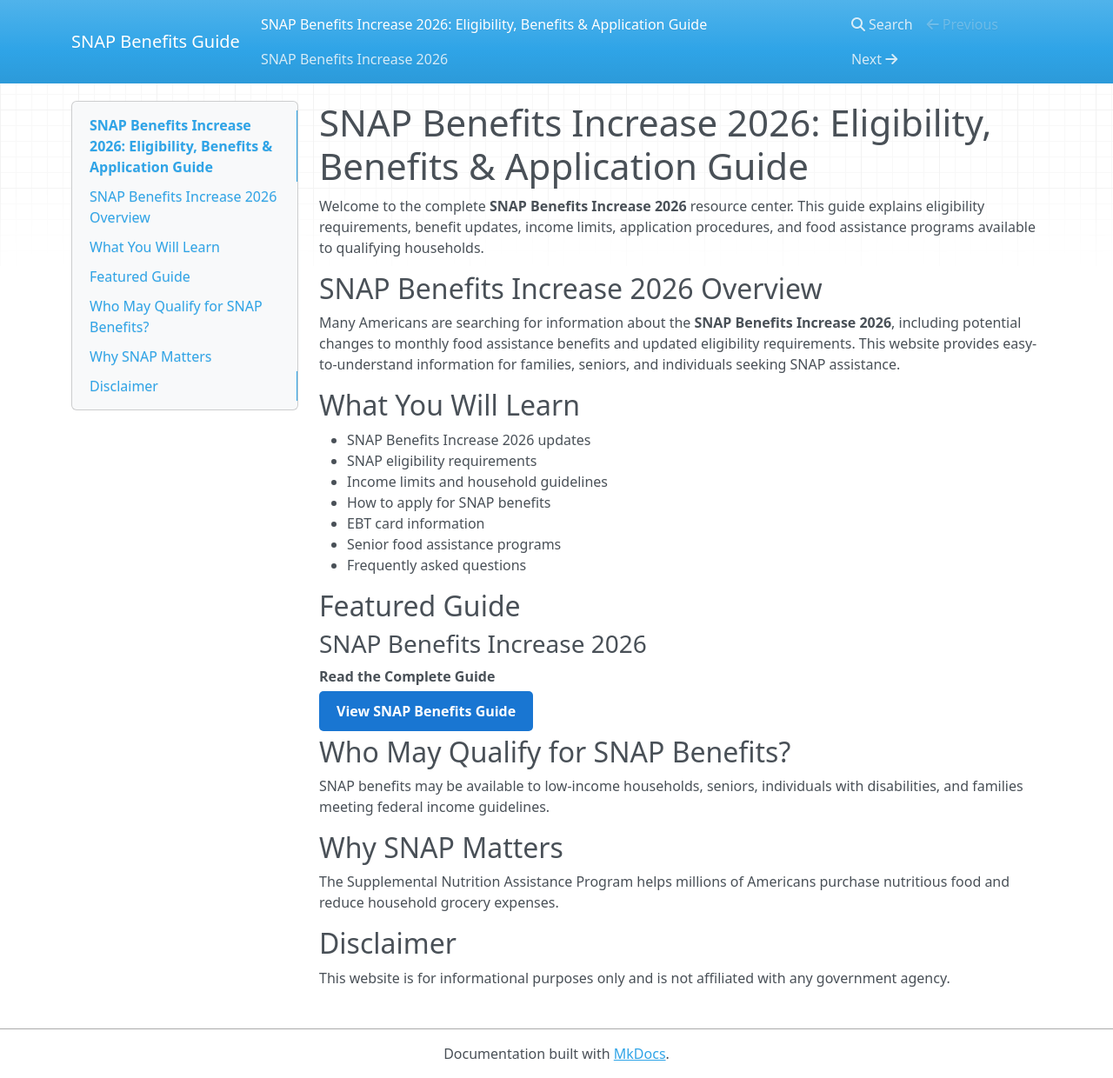
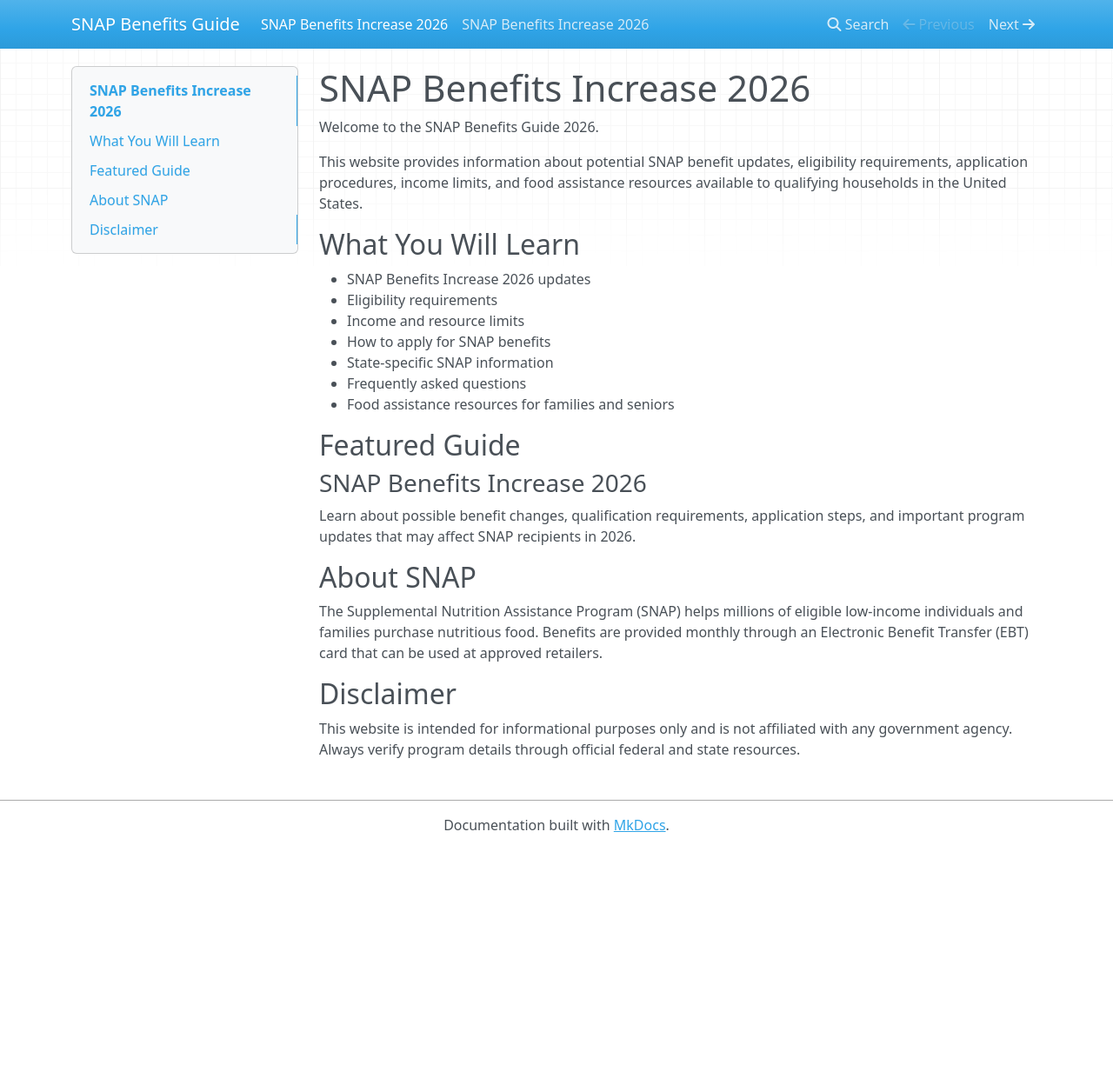
Before and after one commit to primecastzone/SNAP-Benefits-Increase-2026, an MkDocs documentation site: the page built from docs/index.md, in a window 1280 px wide and 1240 px high. Shown: the whole window at 87% size. Built offline with MkDocs 1.6.1, drawn with Linux system fonts in a browser that asks for light colours; nearby versions of some CDN libraries.

Commit message:
Update index.md

```diff
--- a/docs/index.md
+++ b/docs/index.md
@@ -1,37 +1,29 @@
-# SNAP Benefits Increase 2026: Eligibility, Benefits & Application Guide
+# SNAP Benefits Increase 2026
 
-Welcome to the complete **SNAP Benefits Increase 2026** resource center. This guide explains eligibility requirements, benefit updates, income limits, application procedures, and food assistance programs available to qualifying households.
+Welcome to the SNAP Benefits Guide 2026.
 
-## SNAP Benefits Increase 2026 Overview
-
-Many Americans are searching for information about the **SNAP Benefits Increase 2026**, including potential changes to monthly food assistance benefits and updated eligibility requirements. This website provides easy-to-understand information for families, seniors, and individuals seeking SNAP assistance.
+This website provides information about potential SNAP benefit updates, eligibility requirements, application procedures, income limits, and food assistance resources available to qualifying households in the United States.
 
 ## What You Will Learn
 
 * SNAP Benefits Increase 2026 updates
-* SNAP eligibility requirements
-* Income limits and household guidelines
+* Eligibility requirements
+* Income and resource limits
 * How to apply for SNAP benefits
-* EBT card information
-* Senior food assistance programs
+* State-specific SNAP information
 * Frequently asked questions
+* Food assistance resources for families and seniors
 
 ## Featured Guide
 
 ### SNAP Benefits Increase 2026
 
- **Read the Complete Guide**
+Learn about possible benefit changes, qualification requirements, application steps, and important program updates that may affect SNAP recipients in 2026.
 
-<a href="SNAP-Benefits-Increase-2026/" style="background:#1976d2;color:white;padding:12px 20px;text-decoration:none;border-radius:5px;font-weight:bold;">View SNAP Benefits Guide</a>
+## About SNAP
 
-## Who May Qualify for SNAP Benefits?
-
-SNAP benefits may be available to low-income households, seniors, individuals with disabilities, and families meeting federal income guidelines.
-
-## Why SNAP Matters
-
-The Supplemental Nutrition Assistance Program helps millions of Americans purchase nutritious food and reduce household grocery expenses.
+The Supplemental Nutrition Assistance Program (SNAP) helps millions of eligible low-income individuals and families purchase nutritious food. Benefits are provided monthly through an Electronic Benefit Transfer (EBT) card that can be used at approved retailers.
 
 ## Disclaimer
 
-This website is for informational purposes only and is not affiliated with any government agency.
+This website is intended for informational purposes only and is not affiliated with any government agency. Always verify program details through official federal and state resources.
```
